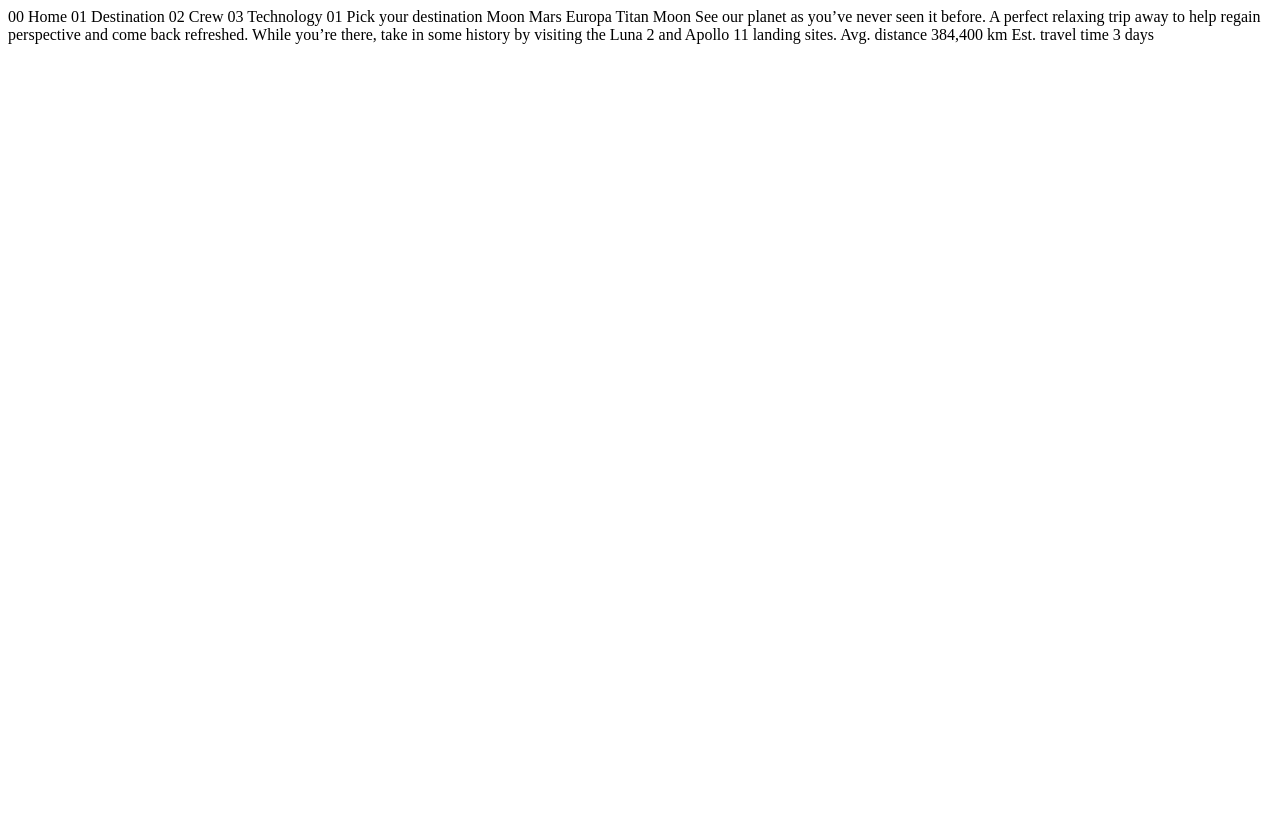
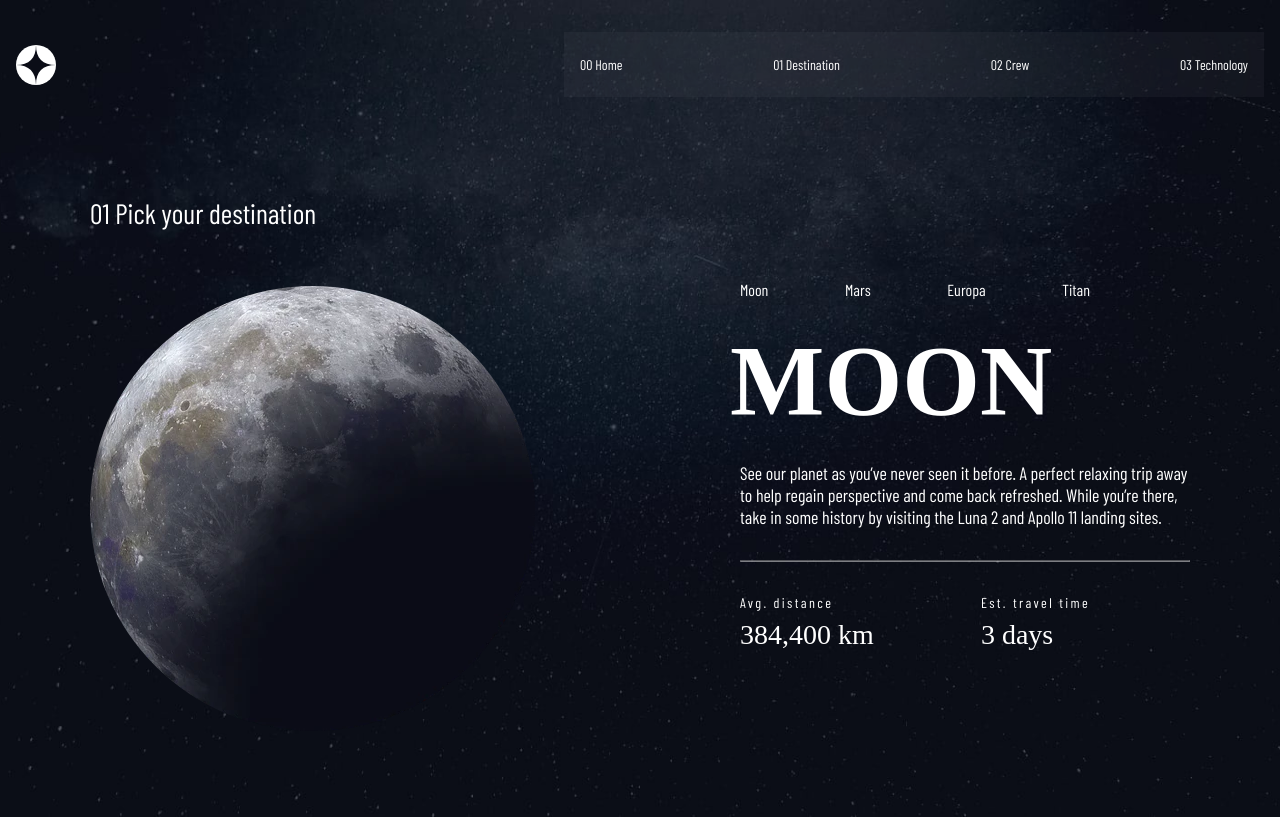
Before and after one commit to Tim5583/space-tourisum-website, a plain HTML site: page destination-moon.html in a window 1280 px wide. Drawn offline with nearby package versions, Linux system fonts and the light colour scheme; a web font is replaced by a local one.

Commit message:
finish destination page template

```diff
--- a/destination-moon.html
+++ b/destination-moon.html
@@ -5,33 +5,54 @@
   <meta name="viewport" content="width=device-width, initial-scale=1.0">
 
   <link rel="icon" type="image/png" sizes="32x32" href="./assets/favicon-32x32.png">
+  <link rel="stylesheet" href="css/style.css ">
+  <title>Space tourism website</title>
+</head>
+<body class="destination-body">
+<main class="container">
+    <nav class="nav">
+      <img src="./assets/shared/logo.svg" alt="" class="nav-icon">
+      <img src="./assets/shared/icon-hamburger.svg" alt="hamburger icon" id="hamburgerIcon">
+      <ul class="nav-items">
+        <img src="./assets/shared/icon-close.svg" alt="close icon" id="closeIcon">
+        <li><a href="./index.html">00 Home</a></li>
+        <li><a href="">01 Destination</a></li>
+        <li><a href="">02 Crew</a></li>
+        <li><a href="">03 Technology</a></li>
+      </ul>
+    </nav>
 
-  <title>Frontend Mentor | Space tourism website</title>
-</head>
-<body>
-
-  00 Home
-  01 Destination
-  02 Crew
-  03 Technology
-
-  01 Pick your destination
-
-  Moon
-  Mars
-  Europa
-  Titan
-
-  Moon
-
-  See our planet as you’ve never seen it before. A perfect relaxing trip away to help
-  regain perspective and come back refreshed. While you’re there, take in some history
-  by visiting the Luna 2 and Apollo 11 landing sites.
-
-  Avg. distance
-  384,400 km
-
-  Est. travel time
-  3 days
+    <div class="destination">
+      <div>
+        <p class="destination-subheading1"><span>01</span> Pick your destination</p>
+        <img src="./assets/destination/image-moon.webp" alt="" class="planet-img">
+      </div>
+      <div>
+        <div class="des-links">
+          <a href="">Moon</a>
+          <a href="">Mars</a>
+          <a href="">Europa</a>
+          <a href="">Titan</a>
+        </div>
+        <h2 class="h2">Moon</h2>
+        <p class="destination-des">
+          See our planet as you’ve never seen it before. A perfect relaxing trip away to help
+          regain perspective and come back refreshed. While you’re there, take in some history
+          by visiting the Luna 2 and Apollo 11 landing sites.
+        </p>
+        <hr>
+        <div class="time-and-distance-div">
+          <div>
+            <p class="destination-subheading2">Avg. distance</p>
+            <p class="distination-numbers">384,400 km</p>
+          </div>
+          <div>
+            <p class="destination-subheading2">Est. travel time</p>
+            <p class="distination-numbers">3 days</p>
+          </div>
+        </div>
+      </div>
+    </div>
+</main>
 </body>
 </html>
--- /dev/null
+++ b/scss/_destination.scss
@@ -0,0 +1,152 @@
+.destination-body {
+    background: url("../assets/destination/background-destination-mobile.jpg") no-repeat center center/cover;
+    color: #fff;
+    min-height: 100vh;
+    font-family: $Barlow-condensed-font;
+    text-align: center;
+}
+
+.destination {
+    min-height: 80vh;
+}
+
+.h2 {
+    font-size: $font-size-heading2-mobile;
+    font-family: $Bellefair-font;
+    margin: 1.5rem;
+    text-transform: uppercase;
+}
+
+.planet-img {
+    width: $planet-mobile-width;
+    margin-top: 1rem;
+}
+
+.destination-subheading1 {
+    font-size: $font-size-subheading1-mobile;
+    margin-bottom: 2.5rem;
+}
+
+.des-links {
+    display: flex;
+    justify-content: space-around;
+    width: 80%;
+    margin: 2rem auto 1.2rem;
+    position: relative;
+    max-width: 350px;
+    font-size: 14px;
+}
+
+.destination-des {
+    max-width: 350px;
+    margin: 0 auto 1rem;
+    font-size: $font-size-paragraph-mobile;
+}
+
+.time-and-distance-div {
+    padding: 2rem 1rem;
+    display: flex;
+    justify-content: space-around;
+    flex-direction: column;
+    max-width: 350px;
+    margin: auto;
+
+    & div:last-child {
+        margin-top: 1.5rem;
+    }
+
+    .destination-subheading2 {
+        font-size: $font-size-subheading2;
+        letter-spacing: $char-space-subheading2;
+    }
+
+    .distination-numbers {
+        font-size: $font-size-subheading1;
+        font-family: $Bellefair-font;
+        margin-top: .5rem;
+    }
+}
+
+hr {
+    opacity: .5;
+    margin: 2rem 0 0;
+}
+
+
+@media (min-width: 500px) {
+    .destination-body {
+        background-image: url("../assets/destination/background-destination-tablet.jpg");
+    }
+
+    .destination-subheading1 {
+        text-align: left;
+        font-size: $font-size-subheading1-tablet;
+    }
+
+    .planet-img {
+        width: $planet-tablet-width;
+    }
+
+    .des-links {
+        font-size: 16px;
+    }
+
+    .time-and-distance-div {
+        flex-direction: row;
+        align-items: center;
+        max-width: 450px;
+
+        & div:last-child {
+            margin-top: 0rem;
+        }
+    }
+
+    .destination-des {
+        max-width: 450px;
+        font-size: $font-size-paragraph-tablet;
+    }
+}
+
+@media (min-width: 1000px) {
+    .destination-body {
+        background-image: url("../assets/destination/background-destination-desktop.jpg");
+    }
+
+    .destination {
+        display: flex;
+        justify-content: space-between;
+        align-items: center;
+        max-width: 1100px;
+        margin: auto;
+        text-align: left;
+    }
+
+    .destination-subheading1 {
+        font-size: $font-size-subheading1;
+    }
+
+    .h2 {
+        font-size: $font-size-heading2;
+        margin: 1.5rem 0 1.5rem -10px;
+    }
+
+    .des-links {
+        margin: 2rem 0 1.2rem;
+        justify-content: space-between;
+    }
+
+    .destination-des {
+        font-size: $font-size-paragraph;
+    }
+
+    .planet-img {
+        width: $planet-desktop-width;
+    }
+
+    .time-and-distance-div {
+        justify-content: space-between;
+        width: 350px;
+        margin: 0;
+        padding: 2rem 0;
+    }
+}
--- a/scss/_globals.scss
+++ b/scss/_globals.scss
@@ -19,18 +19,26 @@ $font-size-nav: 16px;
 $font-size-paragraph: 18px;
 
 $font-size-heading1-mobile: 80px;
+$font-size-heading2-mobile: 56px;
 $font-size-heading5-mobile: 16px;
 $font-size-paragraph-mobile: 15px;
+$font-size-subheading1-mobile: 16px;
 
-$font-size-heading5-table: 20px;
-$font-size-paragraph-tab: 16px;
+$font-size-heading5-tablet: 20px;
+$font-size-heading2-tablet: 80px;
+$font-size-paragraph-tablet: 16px;
 $font-size-nav-tablet: 14px;
+$font-size-subheading1-tablet: 20px;
 
 $line-height: 25px;
 
 $char-space-heading5: 4.75px;
 $char-space-subheading2: 2.35px;
 $char-space-nav: 2.7px;
+
+$planet-mobile-width: 170px;
+$planet-tablet-width: 300px;
+$planet-desktop-width: 445px;
 
 * {
     margin: 0;
--- a/scss/_index.scss
+++ b/scss/_index.scss
@@ -1,4 +1,4 @@
-body {
+.index-body {
     min-height: 100vh;
     background: url("../assets/home/background-home-mobile.jpg") no-repeat center center/cover;
     color: $White;
@@ -58,13 +58,13 @@ body {
 // for tablet
 @media (min-width: 500px) {
 
-    body {
+    .index-body {
         background-image: url("../assets/home/background-home-tablet.jpg");
     }
 
     .home {
         &-heading5 {
-            font-size: $font-size-heading5-table;
+            font-size: $font-size-heading5-tablet;
         }
 
         &-heading1 {
@@ -72,7 +72,7 @@ body {
         }
 
         &-description {
-            font-size: $font-size-paragraph-tab;
+            font-size: $font-size-paragraph-tablet;
             margin: auto;
         }
     }
@@ -80,7 +80,7 @@ body {
 
 @media (min-width: 1000px) {
 
-    body {
+    .index-body {
         background-image: url("../assets/home/background-home-desktop.jpg");
     }
 
--- a/scss/_nav.scss
+++ b/scss/_nav.scss
@@ -31,7 +31,7 @@
             font-size: $font-size-nav-tablet;
             background-color: rgba(255, 255, 2555, 0.04);
             backdrop-filter: blur(81.5485px);
-            width: 60%;
+            width: 80%;
             display: flex;
             justify-content: space-between;
             max-width: 400px;
@@ -40,15 +40,7 @@
             :not(:last-child) {
                 margin-right: .7rem;
             }
-        }
-    }
-}
 
-@media (min-width: 1000px) {
-    .nav {
-        font-size: $font-size-nav;
-        &-items {
-            max-width: 700px;
 
             li {
                 position: relative;
@@ -72,3 +64,12 @@
         }
     }
 }
+
+@media (min-width: 1000px) {
+    .nav {
+        font-size: $font-size-nav;
+        &-items {
+            max-width: 700px;
+        }
+    }
+}
--- a/scss/style.scss
+++ b/scss/style.scss
@@ -1,3 +1,4 @@
 @import "globals";
 @import "nav";
 @import "index";
+@import "destination";
```
Also changed, not shown: index.html (+2 -2 lines), css/style.css.
